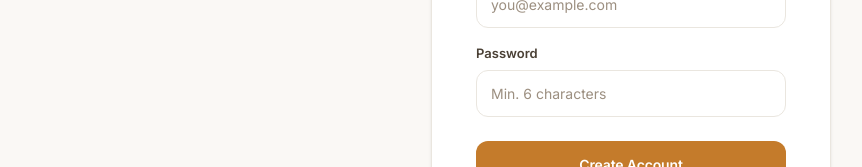
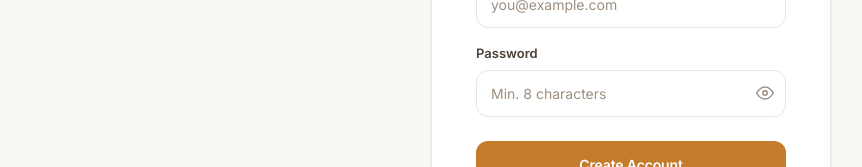
Before and after one commit to gnanesh-reddy-12/Ai-Resume-Analyzer, a React (Vite) app: page /signup in a window 1280 px wide. Shown: the part 437-604 px from the top of the page, without its empty margins (9-871 px from the left). Built offline with nearby package versions, Linux system fonts and the light colour scheme; no server answers.

Commit message:
feat: add view password toggle eye icon

```diff
--- a/src/pages/Login.jsx
+++ b/src/pages/Login.jsx
@@ -8,6 +8,7 @@
 export default function Login() {
   const [email, setEmail] = useState("")
   const [password, setPassword] = useState("")
+  const [showPassword, setShowPassword] = useState(false)
   const [error, setError] = useState("")
   const [loading, setLoading] = useState(false)
   const navigate = useNavigate()
@@ -86,7 +87,16 @@
                 <label style={{ fontSize: 13, fontWeight: 600, color: "var(--text-2)" }}>Password</label>
                 <Link to="/forgot-password" style={{ fontSize: 13, fontWeight: 500, color: "var(--accent)", textDecoration: "none" }}>Forgot password?</Link>
               </div>
-              <input className="input" type="password" placeholder="Enter your password" value={password} onChange={e => setPassword(e.target.value)} onKeyDown={e => e.key === "Enter" && handleSubmit()} />
+              <div style={{ position: "relative" }}>
+                <input className="input" type={showPassword ? "text" : "password"} placeholder="Enter your password" value={password} onChange={e => setPassword(e.target.value)} onKeyDown={e => e.key === "Enter" && handleSubmit()} style={{ paddingRight: 40 }} />
+                <button type="button" onClick={() => setShowPassword(!showPassword)} style={{ position: "absolute", right: 12, top: "50%", transform: "translateY(-50%)", background: "none", border: "none", color: "var(--text-3)", cursor: "pointer", padding: 0, display: "flex" }}>
+                  {showPassword ? (
+                    <svg width="18" height="18" viewBox="0 0 24 24" fill="none" stroke="currentColor" strokeWidth="2" strokeLinecap="round" strokeLinejoin="round"><path d="M17.94 17.94A10.07 10.07 0 0 1 12 20c-7 0-11-8-11-8a18.45 18.45 0 0 1 5.06-5.94M9.9 4.24A9.12 9.12 0 0 1 12 4c7 0 11 8 11 8a18.5 18.5 0 0 1-2.16 3.19m-6.72-1.07a3 3 0 1 1-4.24-4.24"></path><line x1="1" y1="1" x2="23" y2="23"></line></svg>
+                  ) : (
+                    <svg width="18" height="18" viewBox="0 0 24 24" fill="none" stroke="currentColor" strokeWidth="2" strokeLinecap="round" strokeLinejoin="round"><path d="M1 12s4-8 11-8 11 8 11 8-4 8-11 8-11-8-11-8z"></path><circle cx="12" cy="12" r="3"></circle></svg>
+                  )}
+                </button>
+              </div>
             </div>
           </div>
 
--- a/src/pages/ResetPassword.jsx
+++ b/src/pages/ResetPassword.jsx
@@ -7,6 +7,7 @@
 
 export default function ResetPassword() {
   const [password, setPassword] = useState("")
+  const [showPassword, setShowPassword] = useState(false)
   const [error, setError] = useState("")
   const [loading, setLoading] = useState(false)
   const navigate = useNavigate()
@@ -76,7 +77,16 @@
           <div style={{ display: "flex", flexDirection: "column", gap: 16 }}>
             <div>
               <label style={{ display: "block", fontSize: 13, fontWeight: 600, color: "var(--text-2)", marginBottom: 6 }}>New Password</label>
-              <input className="input" type="password" placeholder="Min. 6 characters" value={password} onChange={e => setPassword(e.target.value)} onKeyDown={e => e.key === "Enter" && handleSubmit()} />
+              <div style={{ position: "relative" }}>
+                <input className="input" type={showPassword ? "text" : "password"} placeholder="Min. 8 characters" value={password} onChange={e => setPassword(e.target.value)} onKeyDown={e => e.key === "Enter" && handleSubmit()} style={{ paddingRight: 40 }} />
+                <button type="button" onClick={() => setShowPassword(!showPassword)} style={{ position: "absolute", right: 12, top: "50%", transform: "translateY(-50%)", background: "none", border: "none", color: "var(--text-3)", cursor: "pointer", padding: 0, display: "flex" }}>
+                  {showPassword ? (
+                    <svg width="18" height="18" viewBox="0 0 24 24" fill="none" stroke="currentColor" strokeWidth="2" strokeLinecap="round" strokeLinejoin="round"><path d="M17.94 17.94A10.07 10.07 0 0 1 12 20c-7 0-11-8-11-8a18.45 18.45 0 0 1 5.06-5.94M9.9 4.24A9.12 9.12 0 0 1 12 4c7 0 11 8 11 8a18.5 18.5 0 0 1-2.16 3.19m-6.72-1.07a3 3 0 1 1-4.24-4.24"></path><line x1="1" y1="1" x2="23" y2="23"></line></svg>
+                  ) : (
+                    <svg width="18" height="18" viewBox="0 0 24 24" fill="none" stroke="currentColor" strokeWidth="2" strokeLinecap="round" strokeLinejoin="round"><path d="M1 12s4-8 11-8 11 8 11 8-4 8-11 8-11-8-11-8z"></path><circle cx="12" cy="12" r="3"></circle></svg>
+                  )}
+                </button>
+              </div>
             </div>
           </div>
 
--- a/src/pages/Signup.jsx
+++ b/src/pages/Signup.jsx
@@ -9,6 +9,7 @@
   const [name, setName] = useState("")
   const [email, setEmail] = useState("")
   const [password, setPassword] = useState("")
+  const [showPassword, setShowPassword] = useState(false)
   const [error, setError] = useState("")
   const [loading, setLoading] = useState(false)
   const navigate = useNavigate()
@@ -102,7 +103,16 @@
             </div>
             <div>
               <label style={{ display: "block", fontSize: 13, fontWeight: 600, color: "var(--text-2)", marginBottom: 6 }}>Password</label>
-              <input className="input" type="password" placeholder="Min. 6 characters" value={password} onChange={e => setPassword(e.target.value)} onKeyDown={e => e.key === "Enter" && handleSubmit()} />
+              <div style={{ position: "relative" }}>
+                <input className="input" type={showPassword ? "text" : "password"} placeholder="Min. 8 characters" value={password} onChange={e => setPassword(e.target.value)} onKeyDown={e => e.key === "Enter" && handleSubmit()} style={{ paddingRight: 40 }} />
+                <button type="button" onClick={() => setShowPassword(!showPassword)} style={{ position: "absolute", right: 12, top: "50%", transform: "translateY(-50%)", background: "none", border: "none", color: "var(--text-3)", cursor: "pointer", padding: 0, display: "flex" }}>
+                  {showPassword ? (
+                    <svg width="18" height="18" viewBox="0 0 24 24" fill="none" stroke="currentColor" strokeWidth="2" strokeLinecap="round" strokeLinejoin="round"><path d="M17.94 17.94A10.07 10.07 0 0 1 12 20c-7 0-11-8-11-8a18.45 18.45 0 0 1 5.06-5.94M9.9 4.24A9.12 9.12 0 0 1 12 4c7 0 11 8 11 8a18.5 18.5 0 0 1-2.16 3.19m-6.72-1.07a3 3 0 1 1-4.24-4.24"></path><line x1="1" y1="1" x2="23" y2="23"></line></svg>
+                  ) : (
+                    <svg width="18" height="18" viewBox="0 0 24 24" fill="none" stroke="currentColor" strokeWidth="2" strokeLinecap="round" strokeLinejoin="round"><path d="M1 12s4-8 11-8 11 8 11 8-4 8-11 8-11-8-11-8z"></path><circle cx="12" cy="12" r="3"></circle></svg>
+                  )}
+                </button>
+              </div>
             </div>
           </div>
 
```
